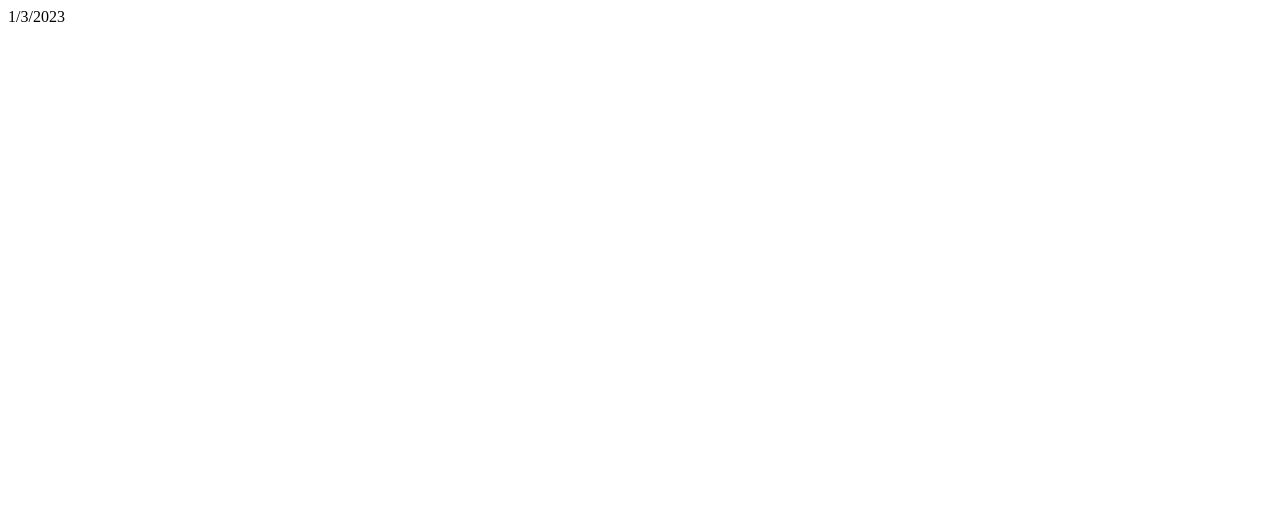
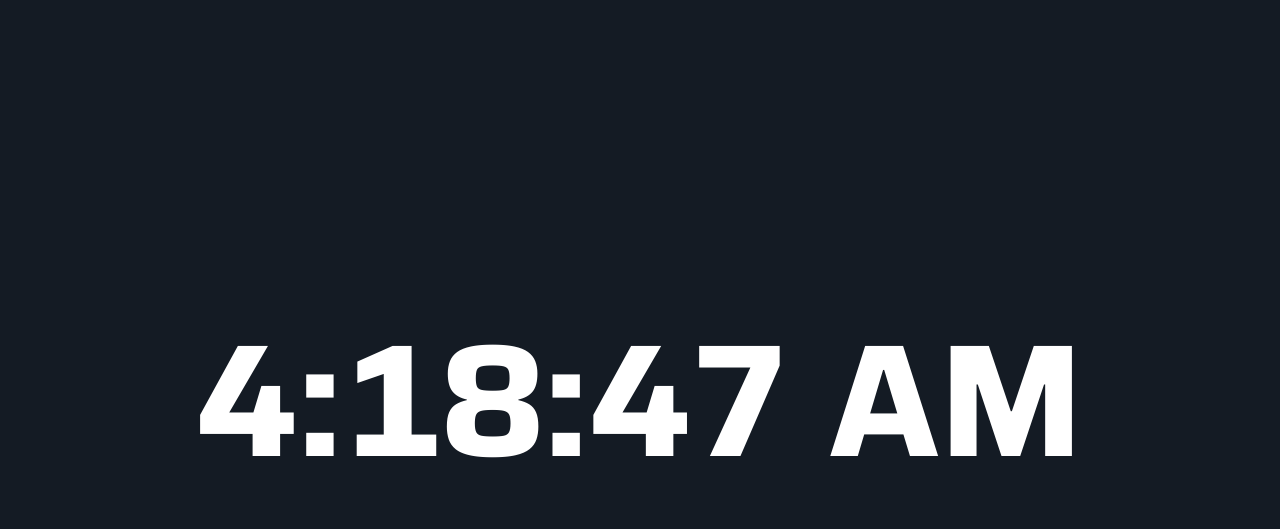
Before and after one commit to simonlary/clock, a website: page public/index.html in a window 1280 px wide. Drawn offline with Linux system fonts and the light colour scheme.

Commit message:
Give good style and favicon.

```diff
--- a/public/index.css
+++ b/public/index.css
@@ -0,0 +1,26 @@
+@font-face {
+	font-family: "Saira";
+	src: url("saira.ttf");
+}
+
+* {
+	margin: 0;
+	padding: 0;
+	box-sizing: border-box;
+}
+
+body {
+	width: 100vw;
+	height: 100vh;
+	display: flex;
+	align-items: center;
+	justify-content: center;
+	background: #141b24;
+	color: white;
+}
+
+#clock {
+	font-size: 10rem;
+	font-family: "Saira", sans-serif;
+	font-variant-numeric: tabular-nums;
+}
--- a/public/index.html
+++ b/public/index.html
@@ -3,12 +3,14 @@
 	<head>
 		<meta charset="utf-8" />
 		<meta name="viewport" content="width=device-width, initial-scale=1.0" />
+		<meta name="theme-color" content="#141b24" />
+		<link rel="icon" href="/favicon.ico" />
 		<title>Clock</title>
 		<script defer="defer" src="/index.js"></script>
 		<link href="/index.css" rel="stylesheet"></link>
 	</head>
 	<body>
 		<noscript>You need to enable JavaScript to run this app.</noscript>
-		<div id="clock">12:34</div>
+		<div id="clock"></div>
 	</body>
 </html>
--- a/src/index.js
+++ b/src/index.js
@@ -1,6 +1,8 @@
 const clock = document.getElementById("clock");
-const formatter = new Intl.DateTimeFormat();
+const formatter = new Intl.DateTimeFormat(undefined, {
+	timeStyle: "medium",
+});
 
 setInterval(() => {
 	clock.textContent = formatter.format(new Date());
-}, 500);
+}, 100);
```
Also changed, not shown: public/favicon.ico (added), public/icon.svg (added), public/saira.ttf (added).
